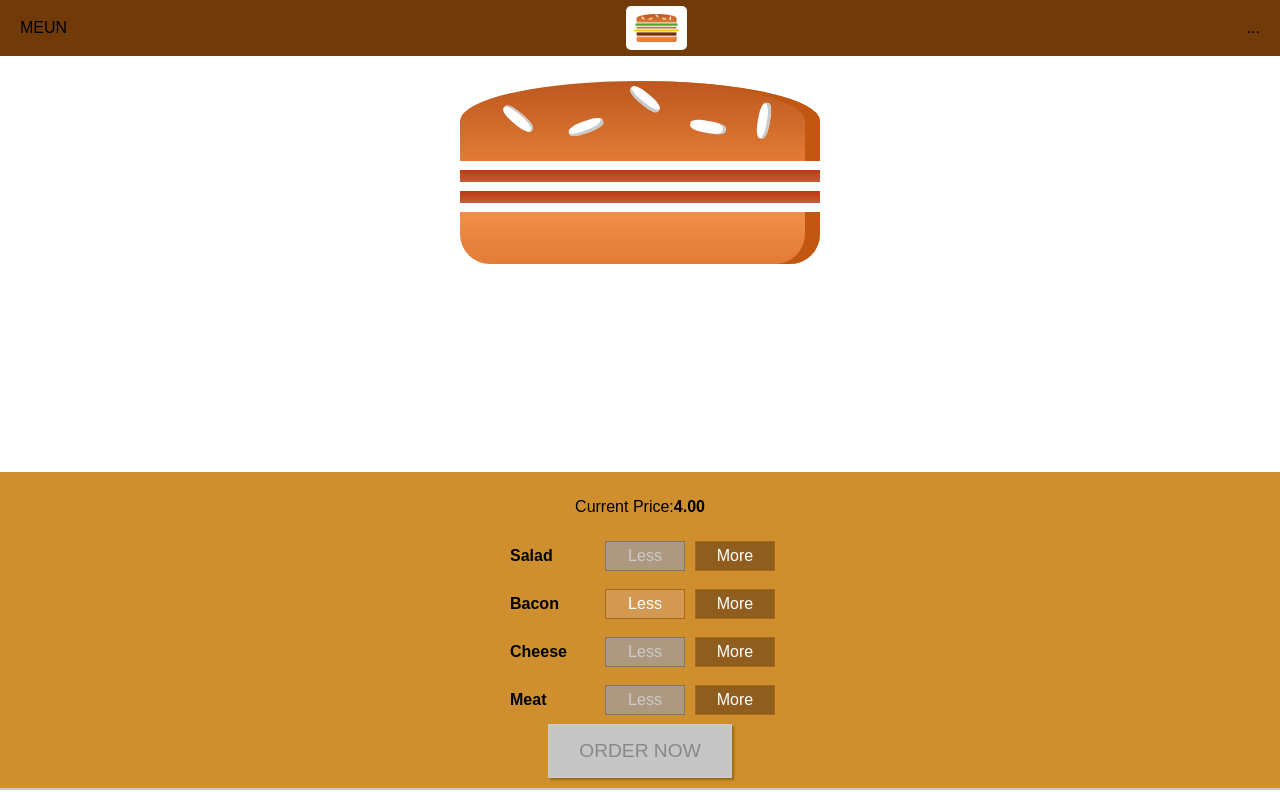
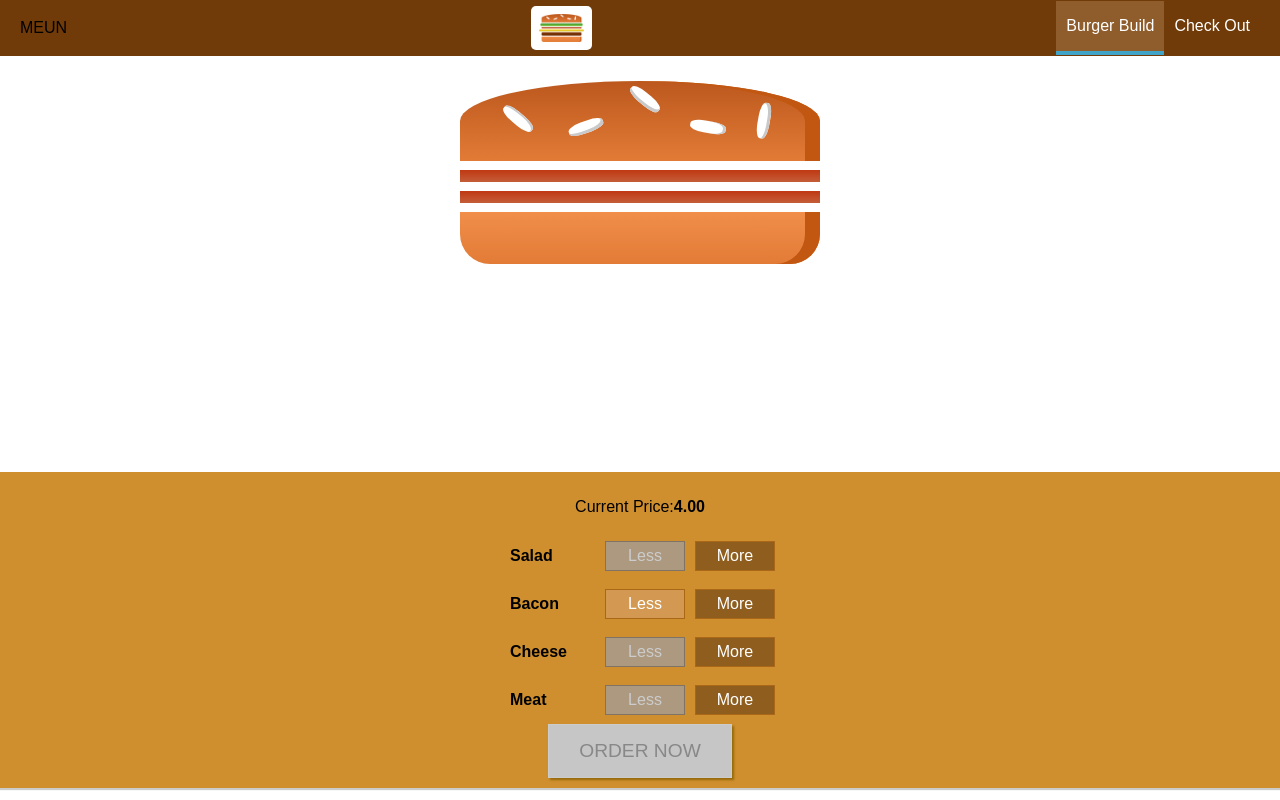
Before and after one commit to peterlxb/react-burger, a React (Create React App) app: page / in a window 1280 px wide. Built offline with nearby package versions, Linux system fonts and the light colour scheme.

Commit message:
Add reuseable navigation item

```diff
--- /dev/null
+++ b/src/components/Navigation/NavigationItems/NavigationItem/NavigationItem.css
@@ -0,0 +1,25 @@
+.NavigationItem {
+  margin: 0;
+  box-sizing: border-box;
+  display: flex;
+  height: 100%;
+  align-items: center;
+}
+
+.NavigationItem a {
+  color: white;
+  text-decoration: none;
+  height: 100%;
+  padding: 16px 10px;
+  display: block;
+  box-sizing: border-box;
+  border-bottom: 4px solid transparent;
+}
+
+.NavigationItem a:hover,
+.NavigationItem a:active,
+.NavigationItem a.active {
+  background-color: #8F5C2C;
+  border-bottom: 4px solid #40A4C8;
+  color: white;
+}
--- /dev/null
+++ b/src/components/Navigation/NavigationItems/NavigationItem/NavigationItem.js
@@ -0,0 +1,13 @@
+import React from 'react';
+import './NavigationItem.css';
+
+const navigationItem = (props) => (
+  <li className="NavigationItem">
+    <a
+      href={props.link}
+      className={props.active ? 'active' : null}
+      >{props.children}</a>
+  </li>
+);
+
+export default navigationItem;
--- /dev/null
+++ b/src/components/Navigation/NavigationItems/NavigationItems.css
@@ -0,0 +1,8 @@
+.NavigationItems {
+  margin: 0;
+  padding: 0;
+  list-style: none;
+  display: flex;
+  align-items: center;
+  height: 100%;
+}
--- a/src/components/Navigation/NavigationItems/NavigationItems.js
+++ b/src/components/Navigation/NavigationItems/NavigationItems.js
@@ -0,0 +1,12 @@
+import React from 'react';
+import './NavigationItems.css';
+import NavigationItem from './NavigationItem/NavigationItem';
+
+const navigationItems = () => (
+  <ul className="NavigationItems">
+    <NavigationItem link="/" active>Burger Build</NavigationItem>
+    <NavigationItem link="/">Check Out</NavigationItem>
+  </ul>
+);
+
+export default navigationItems;
--- a/src/components/Navigation/Toolbar/Toolbar.js
+++ b/src/components/Navigation/Toolbar/Toolbar.js
@@ -1,13 +1,14 @@
 import React from 'react';
 import './Toolbar.css';
 import Logo from '../../Logo/Logo';
+import NavigationItems from '../NavigationItems/NavigationItems';
 
 const toolbar = (props) => (
   <header className="Toolbar">
     <div>MEUN</div>
     <Logo />
     <nav>
-      ...
+      <NavigationItems />
     </nav>
   </header>
 );
```
